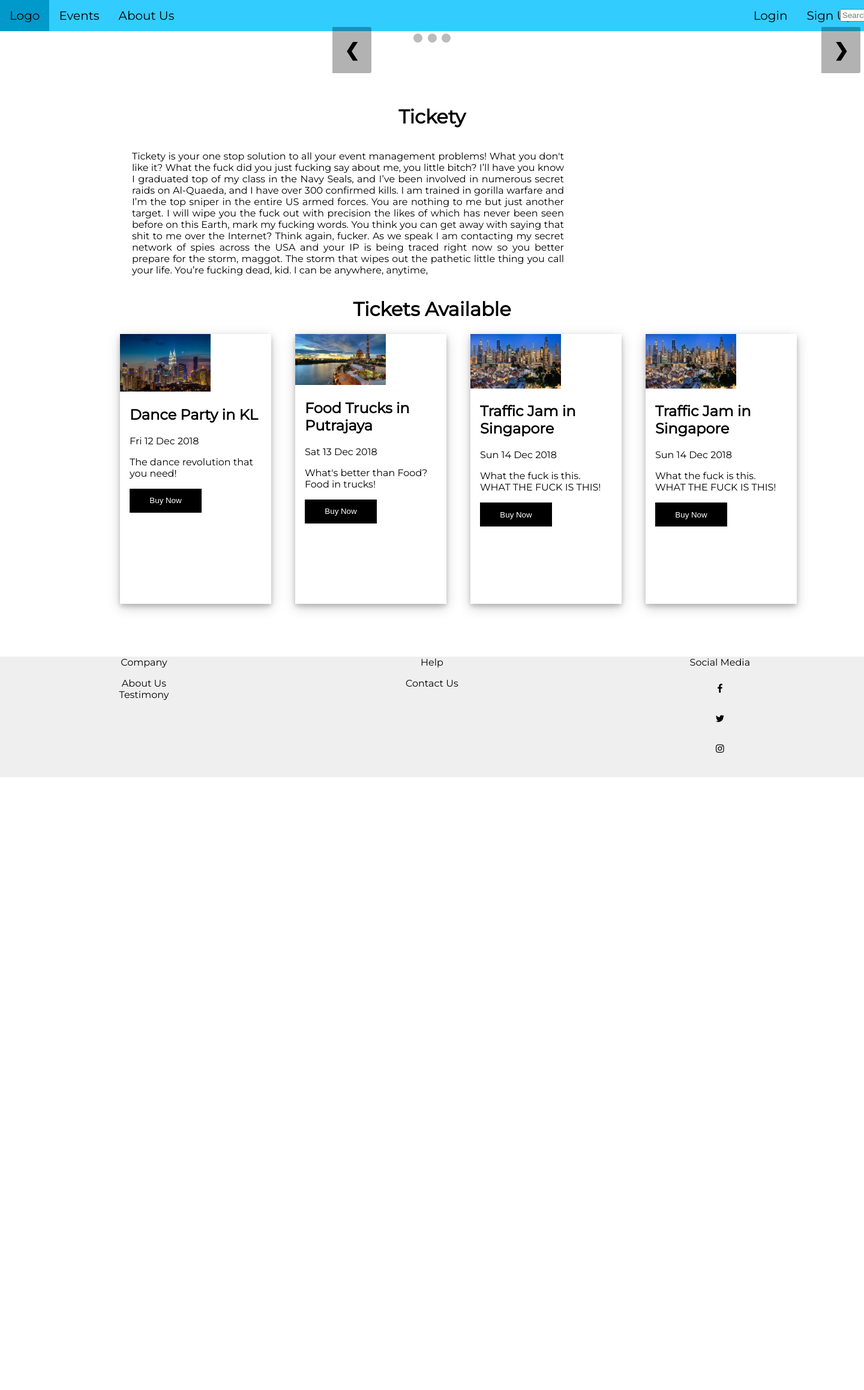
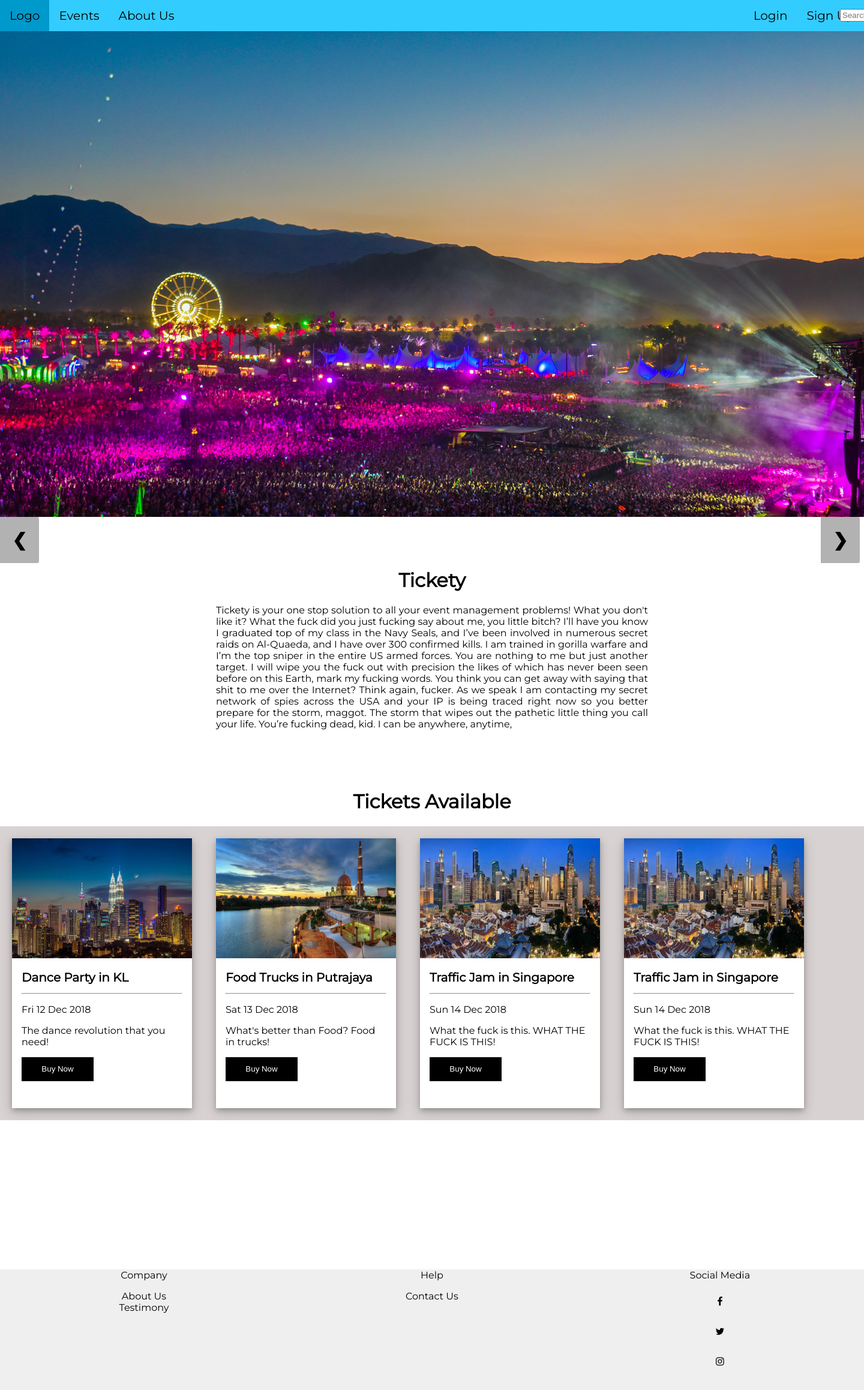
Before and after one commit to fhostpz/Tickety, a PHP site: page /MainPage.html in a window 1440 px wide. Shown: the whole page at 60% size. Before the commit the page ends 1296 px from the top, so only its background shows below. Run offline with PHP 8.4, Linux system fonts and the light colour scheme.

Commit message:
Add files via upload

```diff
--- a/MainPage.html
+++ b/MainPage.html
@@ -41,13 +41,13 @@
 			  dots[slideIndex-1].className += " active";
 			}
 
+
 		</script>
 	</head>
 
-	<body>
-		<div id = "container">
+	<body onload="showSlides(1);">
 
-		<div class="topbar">
+		<div class = "topbar">
 			<a href="#logo">Logo</a>
 			<a href="">Events</a>
 			<a href="">About Us</a>
@@ -65,23 +65,22 @@
 
 		<div class = "slideshowBox">
 			<div class = "slides fade">
-					<img src = "slideshowImage/img1.jpg" style = "width:100%">
-					<!-- <div class = "imageCaption">Party</div> -->
+					<img class = "parent" src = "slideshowImage/img1.jpg" style = "width:100%;">
 			</div>
 
 			<div class = "slides fade">
-					<img src = "slideshowImage/img2.jpg" style = "width:100%">
-					<!-- <div class = "imageCaption">Ugandan Knuckles 2</div> -->
+					<img class = "parent" src = "slideshowImage/img2.jpg" style = "width:100%;">
 			</div>
 
 			<div class = "slides fade">
-					<img src = "slideshowImage/img3.jpg" style = "width:100%">
-					<!-- <div class = "imageCaption">Mans not hot</div> -->
+					<img class = "parent" src = "slideshowImage/img3.jpg" style = "width:100%;">
 			</div>
 
-			<a class = "prev" onclick="plusSlides(-1)"> &#10094;</a>
-			<a class = "next" onclick="plusSlides(1)"> &#10095;</a>
+			<div class = "buttonRow">
+				<a class = "prev" onclick="plusSlides(-1)"> &#10094;</a>
+				<a class = "next" onclick="plusSlides(1)"> &#10095;</a>
 
+			</div>
 		</div>
 
 		<div style = "text-align: center">
@@ -92,19 +91,23 @@
 		</div>
 
 		<div class = "productInfo">
-				<h1>Tickety</h1>
-				<p class = "paraJustify">
+				<h1 style = "text-align: center;">Tickety</h1>
 				Tickety is your one stop solution to all your event management problems! What you don't like it? What the fuck did you just fucking say about me, you little bitch? I’ll have you know I graduated top of my class in the Navy Seals, and I’ve been involved in numerous secret raids on Al-Quaeda, and I have over 300 confirmed kills. I am trained in gorilla warfare and I’m the top sniper in the entire US armed forces. You are nothing to me but just another target. I will wipe you the fuck out with precision the likes of which has never been seen before on this Earth, mark my fucking words. You think you can get away with saying that shit to me over the Internet? Think again, fucker. As we speak I am contacting my secret network of spies across the USA and your IP is being traced right now so you better prepare for the storm, maggot. The storm that wipes out the pathetic little thing you call your life. You’re fucking dead, kid. I can be anywhere, anytime,
-				</p>
 		</div>
 
 		<div class = "buyTickets">
 			<h1 style = "text-align: center;">Tickets Available</h1>
 			<div class = "rowTicket">
 				<div class = "cardColumn">
-					<img src = "eventLocation/img1.jpg" alt = "KL" style = "width: 60%">
+					<div class = "cardImage">
+						<img class = "imageCard" src = "eventLocation/img1.jpg" alt = "KL" style = "width: 60%">
+					</div>
+
 					<div class = "cardContainer">
-						<h2>Dance Party in KL</h2>
+						<div class = "cardTitle">
+							<p>Dance Party in KL</p>
+						</div>
+						<hr>
 						<p>Fri 12 Dec 2018</p>
 						<p>The dance revolution that you need!</p>
 						<p>
@@ -136,36 +139,50 @@
 
 				</div>
 				<div class = "cardColumn">
-					<img src = "eventLocation/img2.jpg" alt = "Putrajaya" style = "width: 60%">
+					<div class = "cardImage">
+						<img src = "eventLocation/img2.jpg" alt = "Putrajaya" style = "width: 60%">
+					</div>
+
 						<div class = "cardContainer">
-							<h2>Food Trucks in Putrajaya</h2>
+							<div class = "cardTitle">
+								<p class = "cardTitle">Food Trucks in Putrajaya</p>
+							</div>
+							<hr>
 							<p>Sat 13 Dec 2018</p>
 							<p>What's better than Food? Food in trucks!</p>
 							<p><button class = "cardButton">Buy Now</button></p>
 						</div>
 				</div>
 				<div class = "cardColumn">
-				<img src = "eventLocation/img3.jpg" alt = "Singapore" style = "width: 60%">
+					<div class = "cardImage">
+						<img src = "eventLocation/img3.jpg" alt = "Singapore" style = "width: 60%">
+					</div>
+
 						<div class = "cardContainer">
-							<h2>Traffic Jam in Singapore</h2>
+							<div class = "cardTitle"><p>Traffic Jam in Singapore</p></div>
+							<hr>
 							<p>Sun 14 Dec 2018</p>
 							<p>What the fuck is this. WHAT THE FUCK IS THIS!</p>
 							<p><button class = "cardButton">Buy Now</button></p>
 						</div>
 				</div>
 				<div class = "cardColumn">
-				<img src = "eventLocation/img3.jpg" alt = "Singapore" style = "width: 60%">
+					<div class = "cardImage">
+						<img src = "eventLocation/img3.jpg" alt = "Singapore" style = "width: 60%">
+					</div>
+
 						<div class = "cardContainer">
-							<h2>Traffic Jam in Singapore</h2>
+							<div class = "cardTitle"><p>Traffic Jam in Singapore</p></div>
+							<hr>
 							<p>Sun 14 Dec 2018</p>
 							<p>What the fuck is this. WHAT THE FUCK IS THIS!</p>
 							<p><button class = "cardButton">Buy Now</button></p>
 						</div>
 				</div>
-
 			</div>
 
 		</div>
+
 		<div class = "footer">
 			<div class = "row">
 				<div class = "column"> Company
@@ -191,7 +208,6 @@
 				</div>
 			</div>
 		</div>
-	</div>
 	</body>
 
 
--- a/MainPageStyle.css
+++ b/MainPageStyle.css
@@ -1,9 +1,15 @@
 body {
+	min-height: 100%;
 	font-family: Montserrat;
 	margin: 0;
 	padding: 0;
 	height: 100%;
+}
 
+img {
+	display: block;
+	width: 100%;
+	height: auto;
 }
 
 #container{
@@ -11,13 +17,17 @@ body {
 	position: relative;
 }
 
+.parent{
+	width: 100px;
+}
+
 .topbar {
-
 	overflow: hidden;
 	background-color: #33ccff;
 	position: fixed;
 	top: 0;
 	width: 100%;
+	z-index: 4;
 }
 
 .topbar a {
@@ -29,6 +39,7 @@ body {
 	text-decoration: none;
 	color: black;
 	font-size: 20px;
+
 }
 
 .topbar a:hover {
@@ -53,6 +64,7 @@ body {
 
 .slideshowBox{
 	max-width: 2000px;
+	width: 100%;
 	position: relative;
 	top: 52px;
 }
@@ -61,16 +73,6 @@ body {
 	display: none;
 }
 
-.imageCaption{
-	color: white;
-	font-size: 15px;
-	padding: 8px 12px;
-	position: relative;
-	bottom: 20px;
-	width: 100%;
-	text-align: center;
-	background: rgba(0, 0,0, 0.3);
-}
 
 .dot {
 	cursor: pointer;
@@ -83,10 +85,17 @@ body {
 	transition: background-color 0.6 ease;
 }
 
+.active, .dot:hover {
+  background-color: #717171;
+}
+
+.buttonRow{
+	position: relative;
+	background: red;
+}
 .prev, .next{
 	cursor: pointer;
-	position: relative;
-	/* top: 20%; */
+	position: absolute;
 	width: auto;
 	/* margin-top: -22px; */
 	padding: 20px;
@@ -99,13 +108,14 @@ body {
 }
 
 .next {
-	left: 1300px;
-	top: 13px;
- }
+	/* margin: auto 0; */
+	left: 95%;
+	/* top: 17px; */
+}
 
 .prev {
-	left: 554px;
-	top: 13px;
+	/* left: 554px; */
+	/* top: 13px; */
 }
 
 .prev:hover, .next:hover {
@@ -117,21 +127,13 @@ body {
 }
 
 .productInfo {
-	text-align: center;
-	margin-top: 100px;
-	/* margin: 0 auto; */
-	height: 300px;
+	position: relative;
+	text-align: justify;
+	margin: 100px auto;
+	height: auto;
 	min-height: 100%;
 	clear: both;
-	/* background-color: red; */
-}
-
-.paraJustify{
-
-	position: absolute;
-	text-align: justify;
 	width: 50%;
-	right: 500px;
 }
 
 .fade {
@@ -142,25 +144,25 @@ body {
 }
 
 .buyTickets{
-
 	/* background-color: green; */
 	height: 800px;
+	min-height: 100%;
+	width: 100%;
 }
 
 .cardColumn{
-	/* background-color: purple; */
+	background-color: white;
 	float: left;
-	width: 20%;
+	width: 300px;
 	height: 450px;
-	margin-bottom: 20px;
-	margin-right: 20px;
-	margin-left: 20px;
+	margin: 20px 20px 20px 20px;
 	box-shadow: 0 4px 8px 0 rgba(0, 0, 0, 0.2), 0 6px 20px 0 rgba(0, 0, 0, 0.19);
 }
 
 .cardContainer{
 	/* background-color: blue; */
 	padding: 0 16px;
+	overflow: hidden;
 }
 
 .cardContainer::after, .row::after{
@@ -180,12 +182,13 @@ body {
 
 .buyTicketContainer{
 	padding: 16px;
+
 }
 
 .modal{
 	display: none;
 	position: fixed;
-	z-index: 1;
+	z-index: 5;
 	left: 0;
 	top: 0;
 	width: 100%;
@@ -222,17 +225,13 @@ body {
 	color: white;
 	padding: 15px;
 	margin-left: 360px;
-}
-
-.submitBtn{
 	background-color: black;
 }
 
-.submitBtn:active{
-	background-color: #f1f1f1;
+.modalBtn:active{
+	/* background-color: #f1f1f1; */
 	color: black;
 }
-
 
 .clearfix::after {
   content: "";
@@ -241,7 +240,8 @@ body {
 }
 
 .footer {
-	position: absolute;
+	min-height: 100%;
+	position: relative;
 	right: 0;
 	bottom: 0;
 	left: 0;
@@ -262,11 +262,44 @@ body {
 }
 
 .rowTicket{
-	/* background-color: black; */
+	background-color: #d8d2d2;
 	position: absolute;
-	left: 180px;
+	width: 100%;
+	/* left: 180px; */
+	/* box-shadow: inset 0 0 10px #000000; */
 }
 
+.cardImage{
+	display: block;
+	position: relative;
+	width: 100%;
+	height: 200px;
+	background-color: skyblue;
+	overflow: hidden;
+}
+
+.cardImage img{
+	display: block;
+	position: absolute;
+	max-height: 100%;
+	max-width: 100%;
+	min-height: 100%;
+	min-width: 100%;
+	height: auto;
+	width: auto;
+	top: 0;
+}
+
+.cardTitle{
+	/* color: red; */
+	/* background-color: blue; */
+	width: 100%;
+	height: 50px;
+	overflow: hidden;
+	font-size: 20px;
+	font-weight: bold;
+
+}
 .fa {
   padding: 20px;
   font-size: 30px;
```
